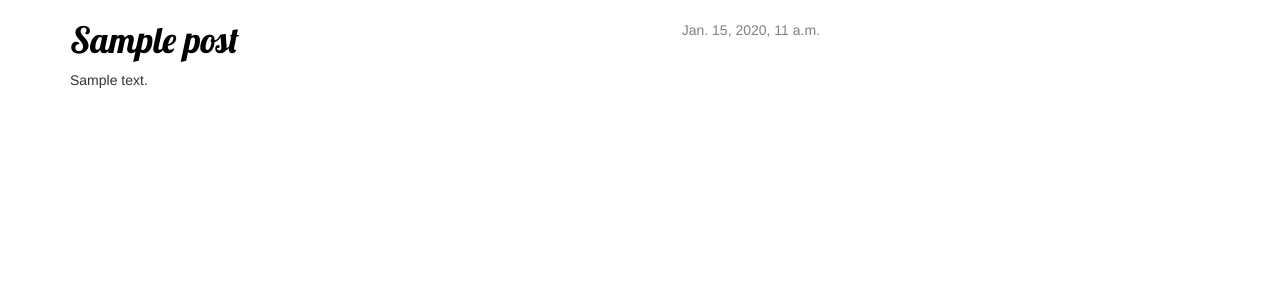
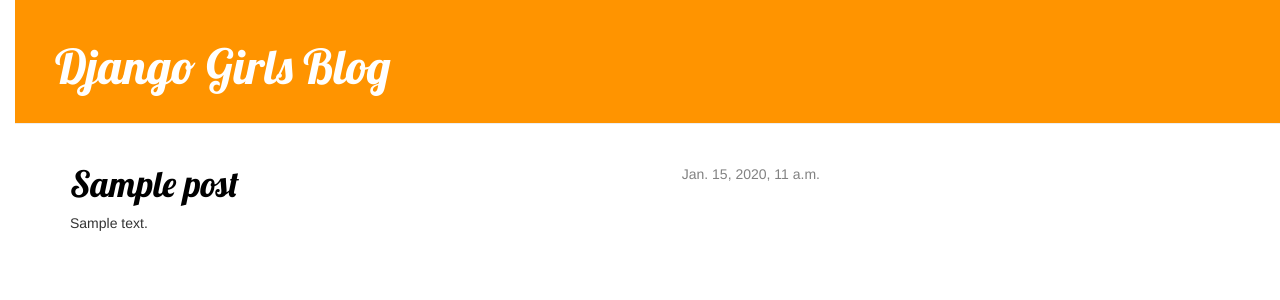
Before and after one commit to mjandula/my-first-blog, a Django app: template blog/templates/blog/post_list.html in a window 1280 px wide. Shown: the top 300 px of the page. Run offline with Django 3.2, Linux system fonts and the light colour scheme; the template is opened without the code that fills it: values that come from a table or form of the project are taken from there, others are empty; tables that the repository leaves empty hold one stand-in row (values such as "Sample post"); some libraries are stand-ins or nearby versions.

Commit message:
Added view and template for detailed blog post as well as CSS for the site.

```diff
--- /dev/null
+++ b/blog/templates/blog/base.html
@@ -0,0 +1,24 @@
+{% load staticfiles %}
+    <html>
+        <head>
+            <title>Django Girls blog</title>
+            <link rel="stylesheet" href="//maxcdn.bootstrapcdn.com/bootstrap/3.2.0/css/bootstrap.min.css">
+            <link rel="stylesheet" href="//maxcdn.bootstrapcdn.com/bootstrap/3.2.0/css/bootstrap-theme.min.css">
+            <link href='//fonts.googleapis.com/css?family=Lobster&subset=latin,latin-ext' rel='stylesheet' type='text/css'>
+            <link rel="stylesheet" href="{% static 'css/blog.css' %}">
+        </head>
+        <body>
+
+            <div class="page-header">
+                <h1><a href="/">Django Girls Blog</a></h1>
+            </div>
+            <div class="content container">
+                <div class="row">
+                    <div class="col-md-8">
+                    {% block content %}
+                    {% endblock %}
+                    </div>
+                </div>
+            </div>
+        </body>
+    </html>
--- a/blog/templates/blog/post_list.html
+++ b/blog/templates/blog/post_list.html
@@ -1,28 +1,13 @@
-{% load staticfiles %}
-<html>
-        <head>
-            <title>Django Girls blog</title>
+{% extends 'blog/base.html' %}
 
-        	<link rel="stylesheet" href="//maxcdn.bootstrapcdn.com/bootstrap/3.2.0/css/bootstrap.min.css">
-    		<link rel="stylesheet" href="//maxcdn.bootstrapcdn.com/bootstrap/3.2.0/css/bootstrap-theme.min.css">
-        	<link rel="stylesheet" href="{% static 'css/blog.css' %}">
-			<link href="http://fonts.googleapis.com/css?family=Lobster&subset=latin,latin-ext" rel="stylesheet" type="text/css">
-        </head>
-        <body>
-
-    		<div class="content container">
-        	<div class="row">
-            	<div class="col-md-8">
+{% block content %}
 	{% for post in posts %}
         <div class="post">
             <div class="date">
                 {{ post.published_date }}
             </div>
-                        	<h1><a href="">{{ post.title }}</a></h1>
+            <h1><a href="{% url 'post_detail' pk=post.pk %}">{{ post.title }}</a></h1>
             <p>{{ post.text|linebreaks }}</p>
         </div>
     {% endfor %}
-            	</div>
-        	</div>
-        </body>
-</html>
+{% endblock content %}
--- a/blog/urls.py
+++ b/blog/urls.py
@@ -3,4 +3,5 @@ from . import views
 
 urlpatterns = [
         url(r'^$', views.post_list),
+        url(r'^post/(?P<pk>[0-9]+)/$', views.post_detail, name='post_detail'),
     ]
--- a/blog/views.py
+++ b/blog/views.py
@@ -1,7 +1,13 @@
 from django.shortcuts import render
 from django.utils import timezone
 from .models import Post
+from django.shortcuts import render, get_object_or_404
 # Create your views here.
+
 def post_list(request):
 	posts = Post.objects.filter(published_date__lte=timezone.now()).order_by('published_date')
 	return render(request, 'blog/post_list.html', {'posts':posts})
+
+def post_detail(request,pk):
+	post= get_object_or_404(Post, pk=pk)
+	return render (request, 'blog/post_detail.html', {'post':post})
```
Also changed, not shown: blog/templates/blog/post_detail.html (added, +13 -0 lines). Lines whose indentation alone changed are shown as unchanged.
